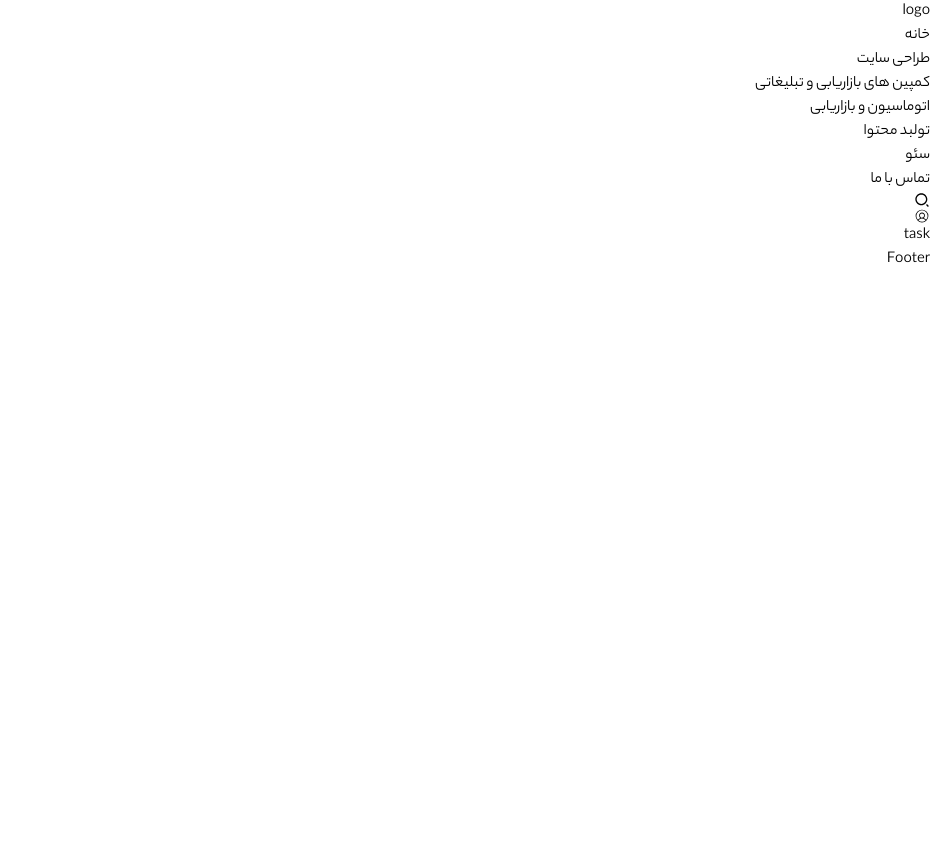
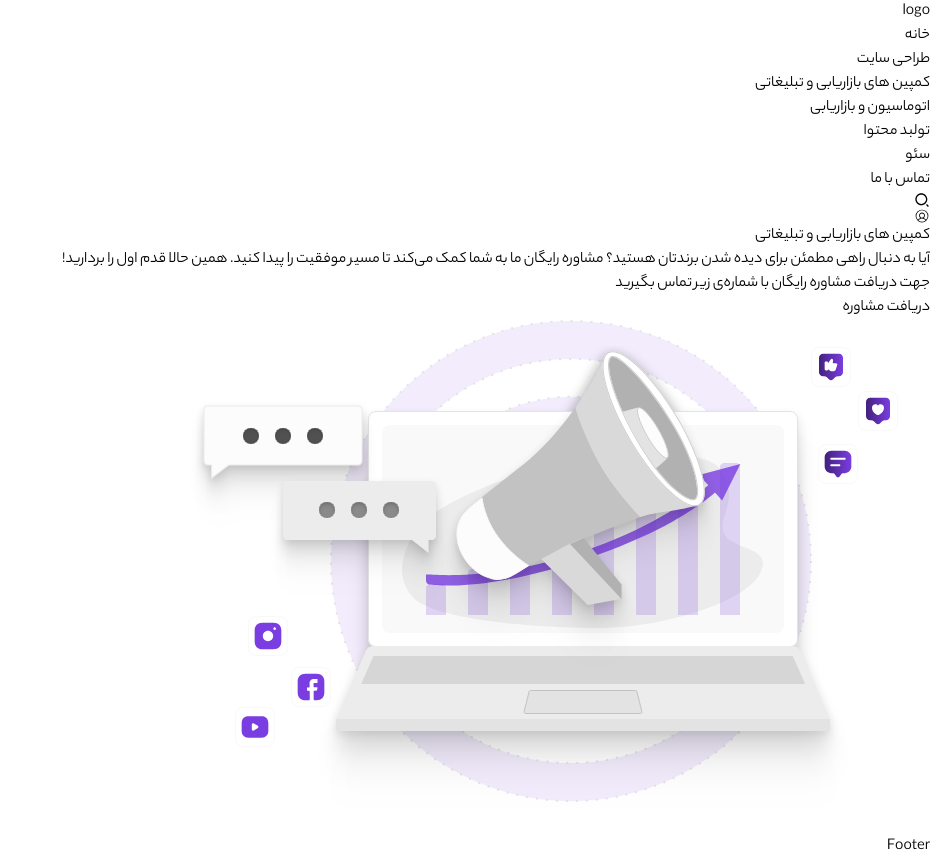
Before and after one commit to mohmdrezaei/persian-task, a Next.js app: page / in a window 1280 px wide. Shown: the whole page, without its empty margins (350-1280 px from the left). Before the commit the page ends 800 px from the top, so only its background shows below. Built offline with nearby package versions, Linux system fonts and the light colour scheme.

Commit message:
Hero section design

```diff
--- a/src/app/page.js
+++ b/src/app/page.js
@@ -1,6 +1,25 @@
-
 export default function Home() {
   return (
-   <h1>task</h1>
+    <main className="h-svh w-[1200px] m-auto ">
+      <div className="flex  pt-7  ">
+        <div className="mt-16">
+          <h2 className="font-[600] text-2xl">کمپین های بازاریابی و تبلیغاتی</h2>
+          <p className="w-[486px] font-[500] mt-5 text-lg text-[#303030]">
+            آیا به دنبال راهی مطمئن برای دیده شدن برندتان هستید؟ مشاوره رایگان
+            ما به شما کمک می‌کند تا مسیر موفقیت را پیدا کنید. همین حالا قدم اول
+            را بردارید!
+          </p>
+          <p className="font-[500] mt-5 text-base text-[#515151] leading-10">جهت دریافت مشاوره رایگان با شماره‌ی زیر تماس بگیرید</p>
+          <button className="bg-[#7A3DE2] text-white py-2 px-3 rounded-lg mt-5">دریافت مشاوره</button>
+        </div>
+        <div>
+          <img src="/images/hero.svg" alt="Hero"></img>
+        </div>
+      </div>
+
+      <div className="bg-[#F9F9F9]">
+
+      </div>
+    </main>
   );
 }
```
Also changed, not shown: public/images/hero.svg (added).
